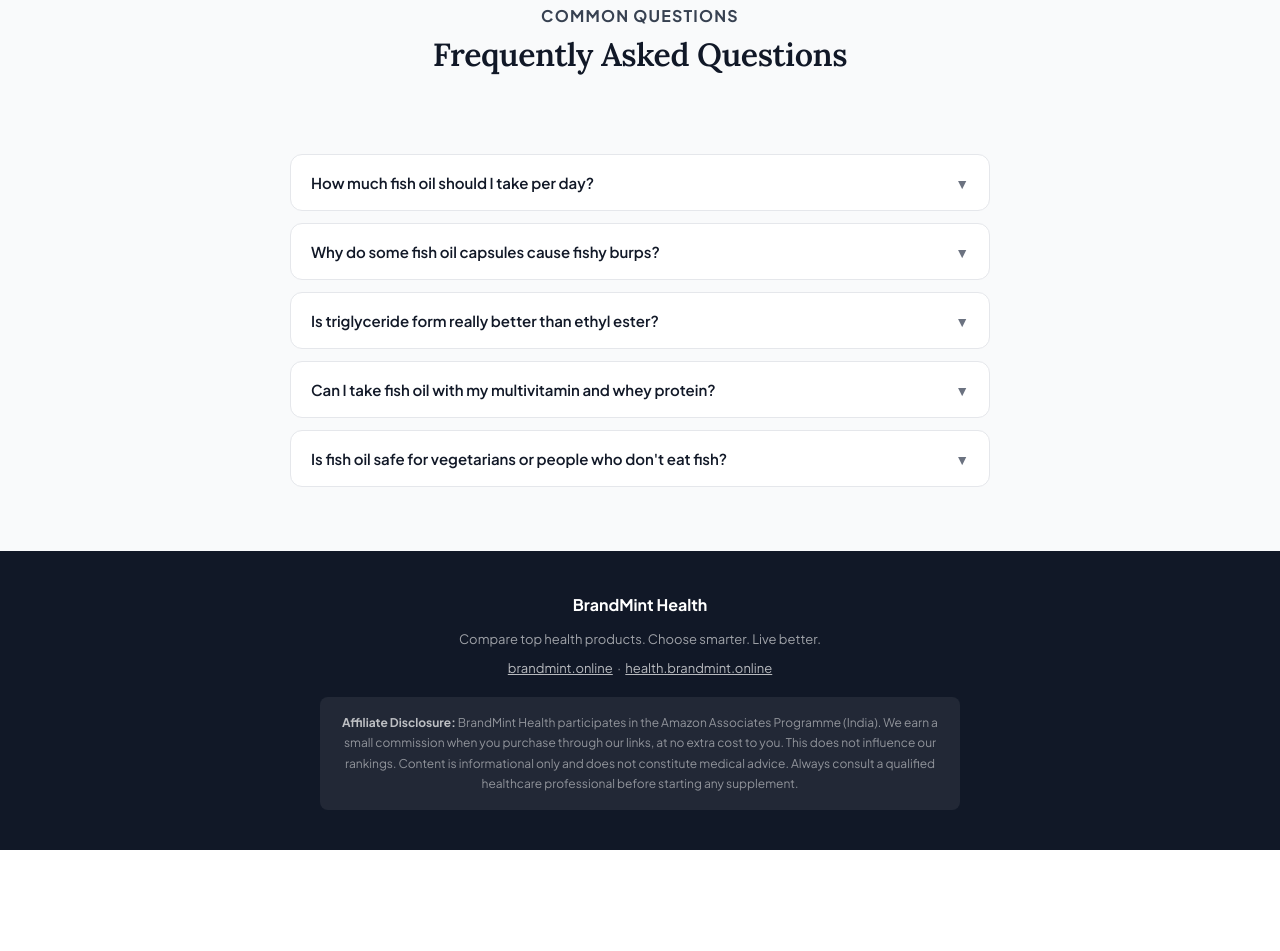
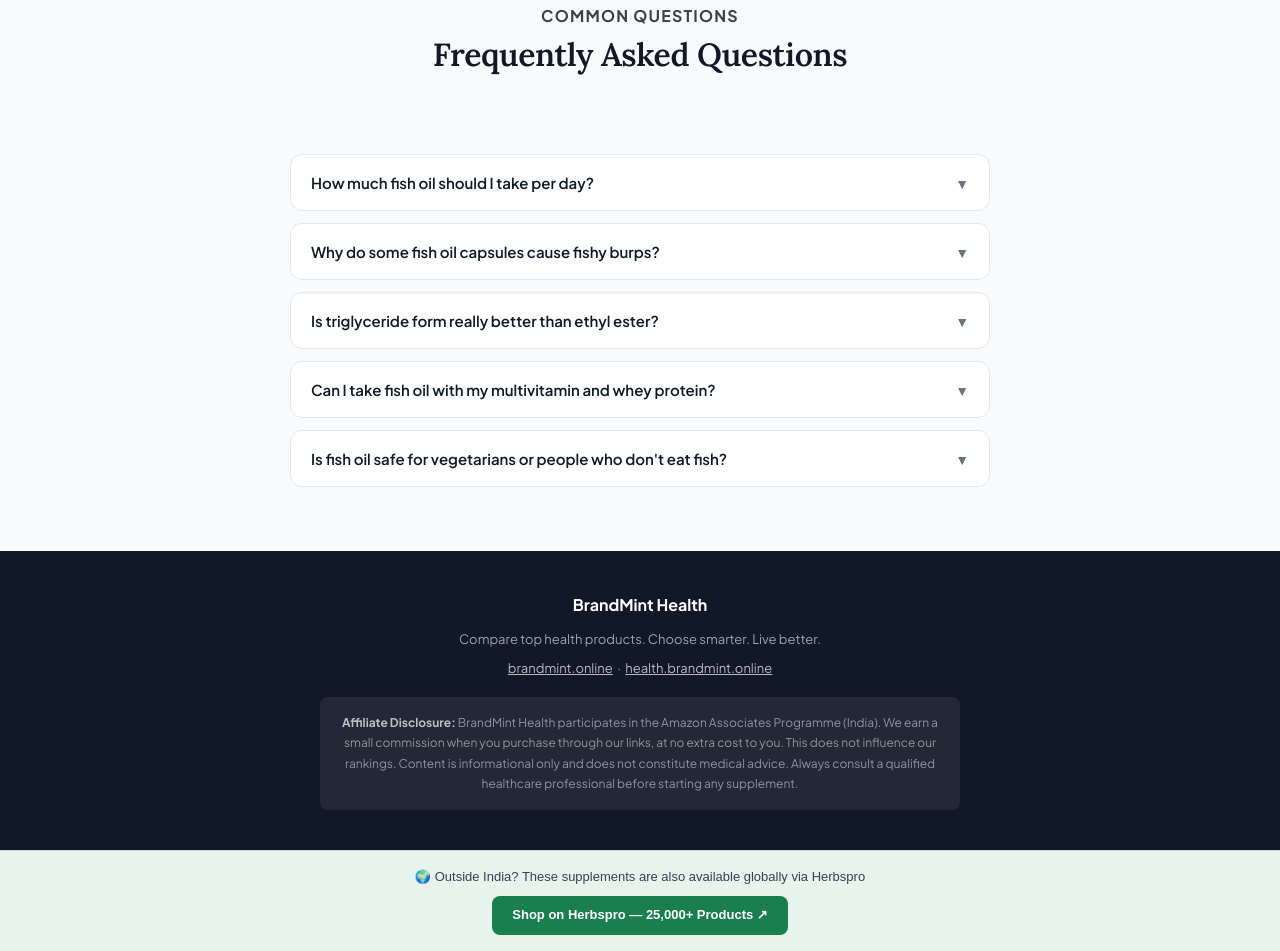
Before and after one commit to shashwatb-hub/brandmint-health, a plain HTML site: page fish-oil-in.html in a window 1280 px wide. Shown: the part 7591-8542 px from the top of the page. Before the commit the page ends 8441 px from the top, so only its background shows below. Drawn offline with Linux system fonts and the light colour scheme.

Commit message:
Add Herbspro global button to all India pages

```diff
--- a/fish-oil-in.html
+++ b/fish-oil-in.html
@@ -733,5 +733,5 @@
   function toggleFaq(btn) { btn.closest('.faq-item').classList.toggle('open'); }
   window.addEventListener('scroll', () => { document.getElementById('scrollTop').classList.toggle('visible', window.scrollY > 400); });
 </script>
-</body>
+<div style="background:#e6f4ed;border-top:1px solid #b7deca;padding:16px 20px;text-align:center;font-family:sans-serif"><p style="font-size:13px;color:#374151;margin-bottom:8px">🌍 Outside India? These supplements are also available globally via Herbspro</p><a href="https://www.jdoqocy.com/click-101710730-15733504" target="_blank" rel="nofollow sponsored" style="display:inline-block;background:#1a7f4e;color:#fff;font-size:13px;font-weight:600;padding:9px 20px;border-radius:8px;text-decoration:none">Shop on Herbspro — 25,000+ Products ↗</a></div></body>
 </html>
```
Also changed, not shown: fitness-in.html (+1 -1 lines), multivitamin-in.html (+1 -1 lines), whey-in.html (+1 -1 lines).
